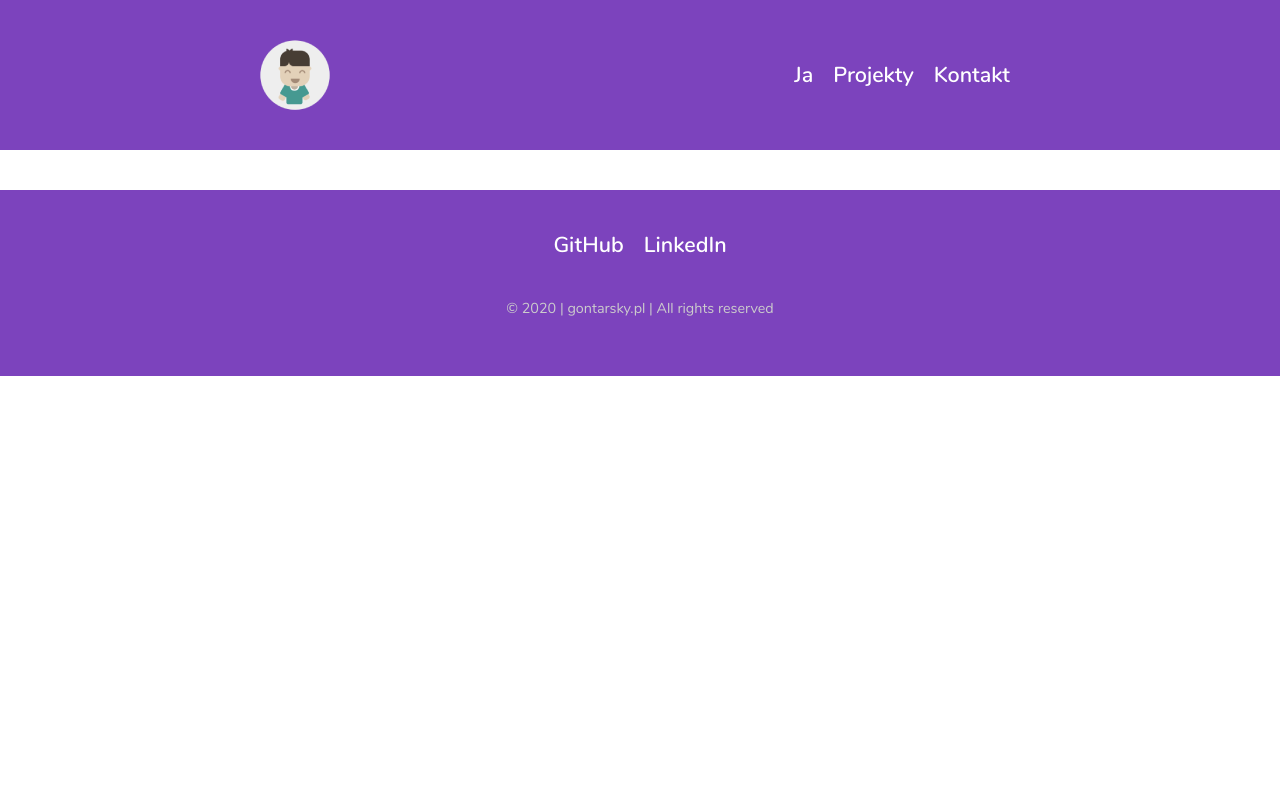
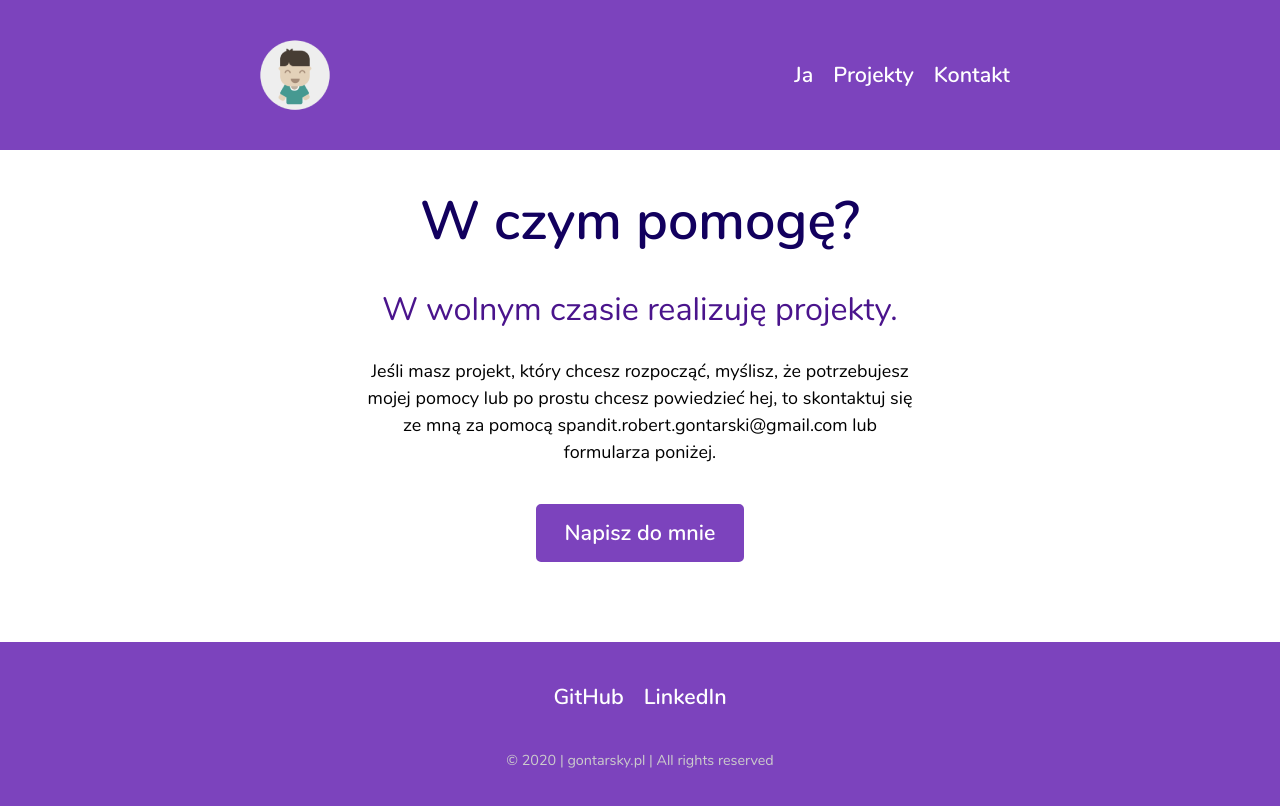
Before and after one commit to Citentel/portfolio-project, a React (Create React App) app: page /kontakt in a window 1280 px wide. Shown: the top 806 px of the page. Built offline with nearby package versions, Linux system fonts and the light colour scheme.

Commit message:
adding a new component contact

```diff
--- a/src/App.js
+++ b/src/App.js
@@ -1,7 +1,9 @@
 import React, { Component } from "react";
 import Routing from "./Routing";
 import Footer from "./components/Footer";
+import Contact from "./components/Contact";
 import "./static/css/App.css";
+
 
 class App extends Component {
   constructor(props) {
@@ -13,6 +15,7 @@ class App extends Component {
     return (
       <div>
         <Routing />
+        <Contact />
         <Footer />
       </div>
     );
--- /dev/null
+++ b/src/components/Contact/index.js
@@ -0,0 +1,29 @@
+import React, { Component } from "react";
+import { Link, BrowserRouter } from "react-router-dom";
+import "./static/css/index.css";
+
+class Contact extends Component {
+    render = () => {
+        return (
+            <div className="contact">
+                <div className="contact__box">
+                    <h2 className="contact__box--h2">W czym pomogę?</h2>
+                    <h3 className="contact__box--h3">W wolnym czasie realizuję projekty.</h3>
+                    <p className="contact__box--p">Jeśli masz projekt, który chcesz rozpocząć, myślisz, że potrzebujesz mojej pomocy lub po prostu chcesz powiedzieć hej, to skontaktuj się ze mną za pomocą spandit.robert.gontarski@gmail.com lub formularza poniżej.</p>
+                    <BrowserRouter>
+                        <Link
+                            to={{
+                                pathname : "/kontakt",
+                            }}
+                            className="contact__box--a"
+                        >
+                            Napisz do mnie
+                        </Link>
+                    </BrowserRouter>
+                </div>
+            </div>
+        );
+    }
+}
+
+export default Contact;
--- /dev/null
+++ b/src/components/Contact/static/css/index.css
@@ -0,0 +1 @@
+.contact{width:100%;padding:40px 0px;display:flex;justify-content:center}.contact .contact__box{max-width:600px;width:100%;text-align:center;padding:0px 20px}.contact .contact__box .contact__box--h2{font-size:54px;line-height:63px;margin:0px 0px 40px;color:#12005e}.contact .contact__box .contact__box--h3{font-size:32.4px;line-height:41.4px;line-height:100%;font-weight:400;color:#4a148c}.contact .contact__box .contact__box--a{font-size:21.6px;line-height:30.6px;font-weight:600;text-decoration:none;display:inline-block;padding:10px 25px;margin:20px 0px 0px;color:#ffffff;background-color:#7c43bd;border-radius:5px;border:4px solid #7c43bd;transition:all .3s ease-in-out}.contact .contact__box .contact__box--a:hover{color:#12005e;background-color:#ffffff;border:4px solid #12005e}
--- /dev/null
+++ b/src/components/Contact/static/css/index.less
@@ -0,0 +1,46 @@
+@import '../../../../static/css/config.less';
+
+.contact {
+    width: 100%;
+    padding: 40px 0px;
+    display: flex;
+    justify-content: center;
+    .contact__box {
+        max-width: 600px;
+        width: 100%;
+        text-align: center;
+        padding:  0px 20px;
+        .contact__box--h2 {
+            font-size: @base__font-size * 3;
+            line-height: @base__font-size * 3.5;
+            margin:  0px 0px 40px;
+            color: @color__primary--dark;
+        }
+        .contact__box--h3 {
+            font-size: @base__font-size * 1.8;
+            line-height: @base__font-size * 2.3;
+            line-height: 100%;
+            font-weight: 400;
+            color: @color__primary--basic;
+        }
+        .contact__box--a {
+            font-size: @base__font-size * 1.2;
+            line-height: @base__font-size * 1.7;
+            font-weight: 600;
+            text-decoration: none;
+            display: inline-block;
+            padding: 10px 25px;
+            margin:  20px 0px 0px;
+            color: @color__white;
+            background-color: @color__primary--light;
+            border-radius: 5px;
+            border: 4px solid @color__primary--light;
+            transition: all 0.3s ease-in-out;
+            &:hover {
+                color: @color__primary--dark;
+                background-color: @color__white;
+                border: 4px solid @color__primary--dark;
+            }
+        }
+    }
+}
```
